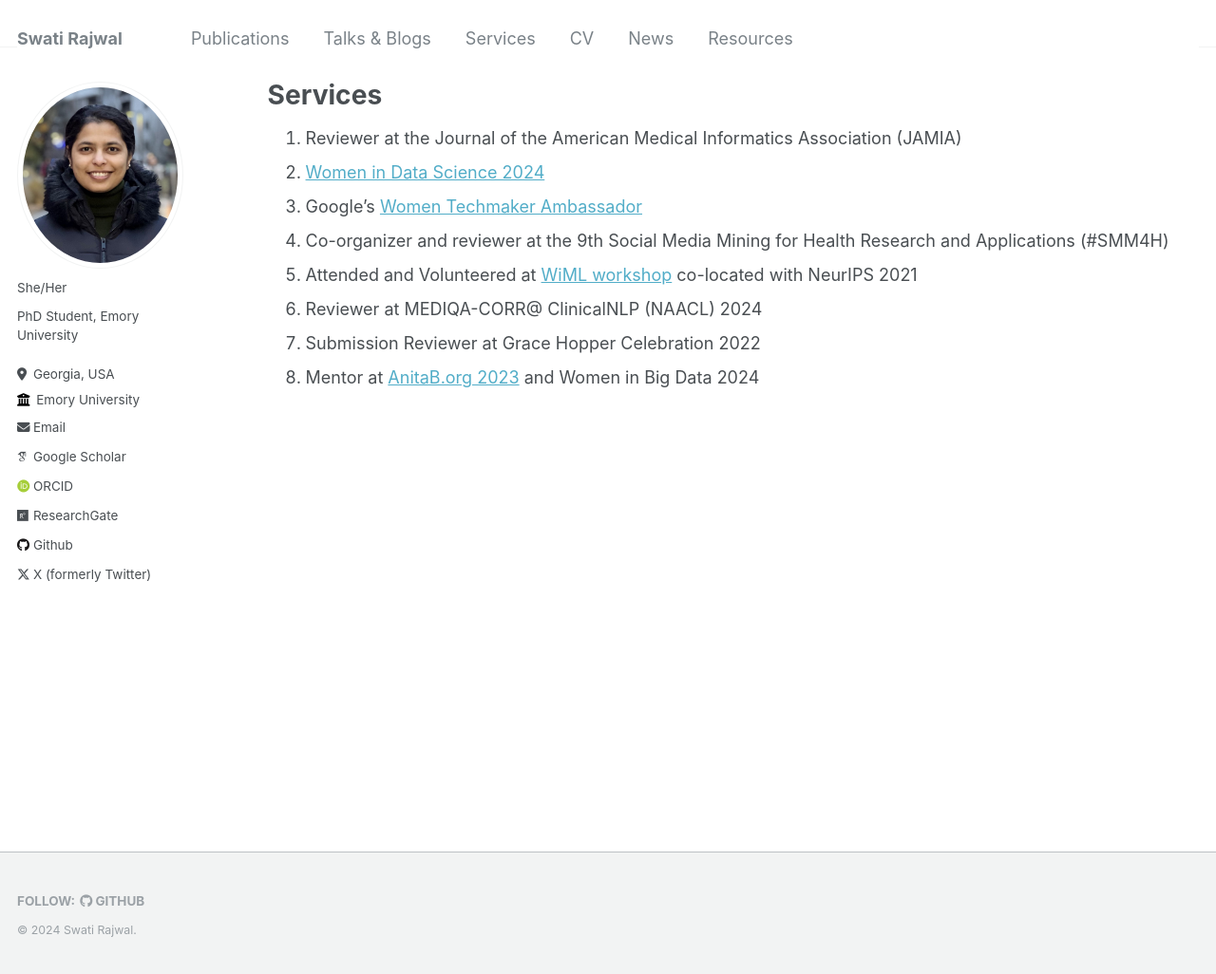
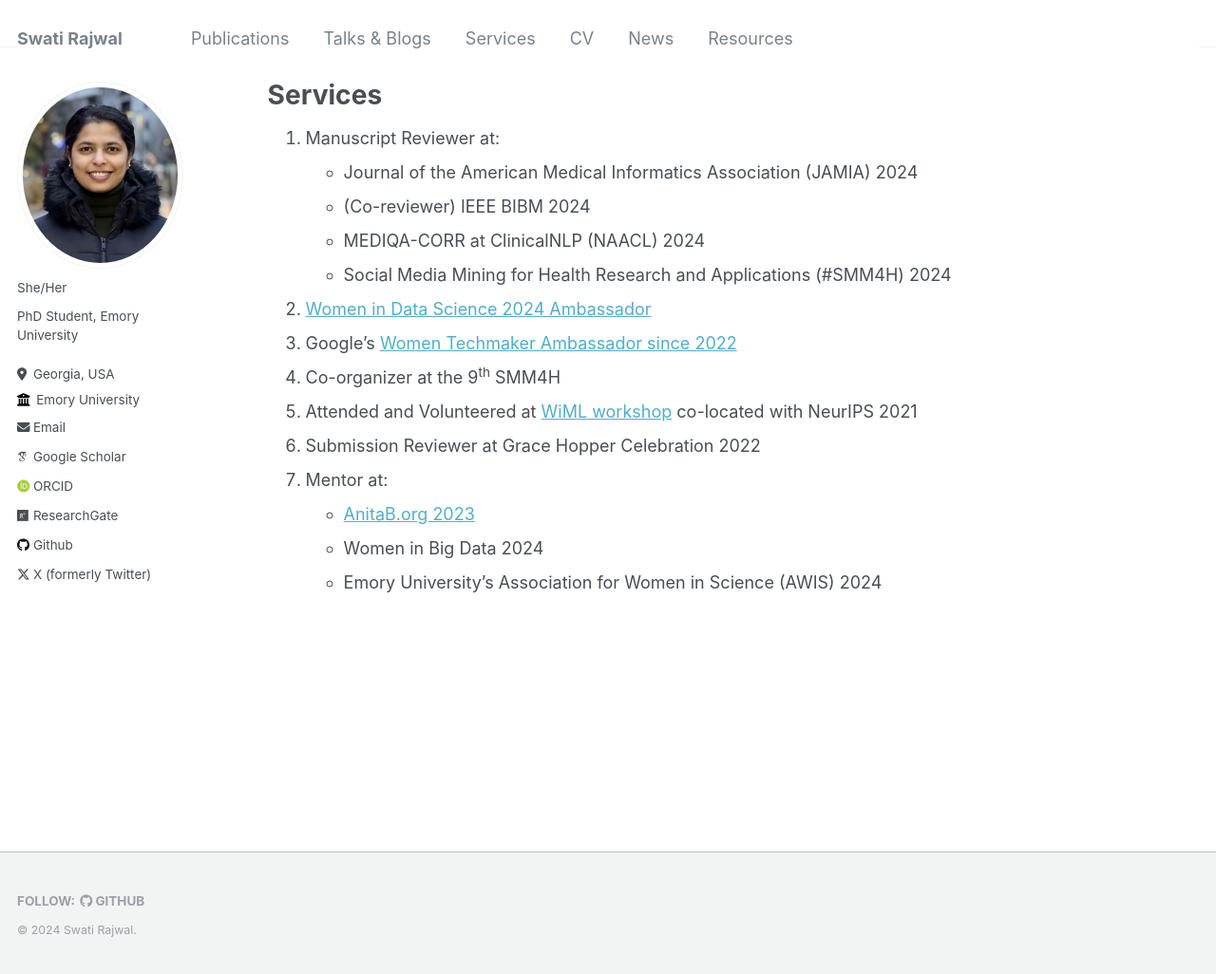
Before and after one commit to swati-rajwal/swati-rajwal.github.io, a Jekyll site: the page built from _pages/services.md, in a window 1280 px wide and 1026 px high. Shown: the whole window at 95% size. Built offline with Jekyll 4.4.1, drawn with Linux system fonts in a browser that asks for light colours; some web fonts are replaced.

Commit message:
Update services.md

```diff
--- a/_pages/services.md
+++ b/_pages/services.md
@@ -5,11 +5,17 @@
 author_profile: true
 ---
 
-1. Reviewer at the Journal of the American Medical Informatics Association (JAMIA)
-2. <a href="https://www.widsworldwide.org/get-inspired/blog/people/swati-rajwal/" blank="_blank">Women in Data Science 2024</a>
-3. Google's <a href="https://g.dev/swatirajwal" target="_blank">Women Techmaker Ambassador</a>
-4. Co-organizer and reviewer at the 9th Social Media Mining for Health Research and Applications (#SMM4H)
+1. Manuscript Reviewer at:
+   * Journal of the American Medical Informatics Association (JAMIA) 2024
+   * (Co-reviewer) IEEE BIBM 2024
+   * MEDIQA-CORR at ClinicalNLP (NAACL) 2024
+   * Social Media Mining for Health Research and Applications (#SMM4H) 2024
+2. <a href="https://www.widsworldwide.org/get-inspired/blog/people/swati-rajwal/" blank="_blank">Women in Data Science 2024 Ambassador</a>
+3. Google's <a href="https://g.dev/swatirajwal" target="_blank">Women Techmaker Ambassador since 2022</a>
+4. Co-organizer at the 9<sup>th</sup> SMM4H
 5. Attended and Volunteered at <a href="https://x.com/SwatiRajwal/status/1468835482976940032" target="_blank">WiML workshop</a> co-located with NeurIPS 2021
-6. Reviewer at MEDIQA-CORR@ ClinicalNLP (NAACL) 2024
-7. Submission Reviewer at Grace Hopper Celebration 2022
-8. Mentor at <a href="https://x.com/SwatiRajwal/status/1751056567510691906" target="_blank">AnitaB.org 2023</a> and Women in Big Data 2024
+6. Submission Reviewer at Grace Hopper Celebration 2022
+7. Mentor at:
+    * <a href="https://x.com/SwatiRajwal/status/1751056567510691906" target="_blank">AnitaB.org 2023</a>
+    * Women in Big Data 2024
+    * Emory University's Association for Women in Science (AWIS) 2024
```
